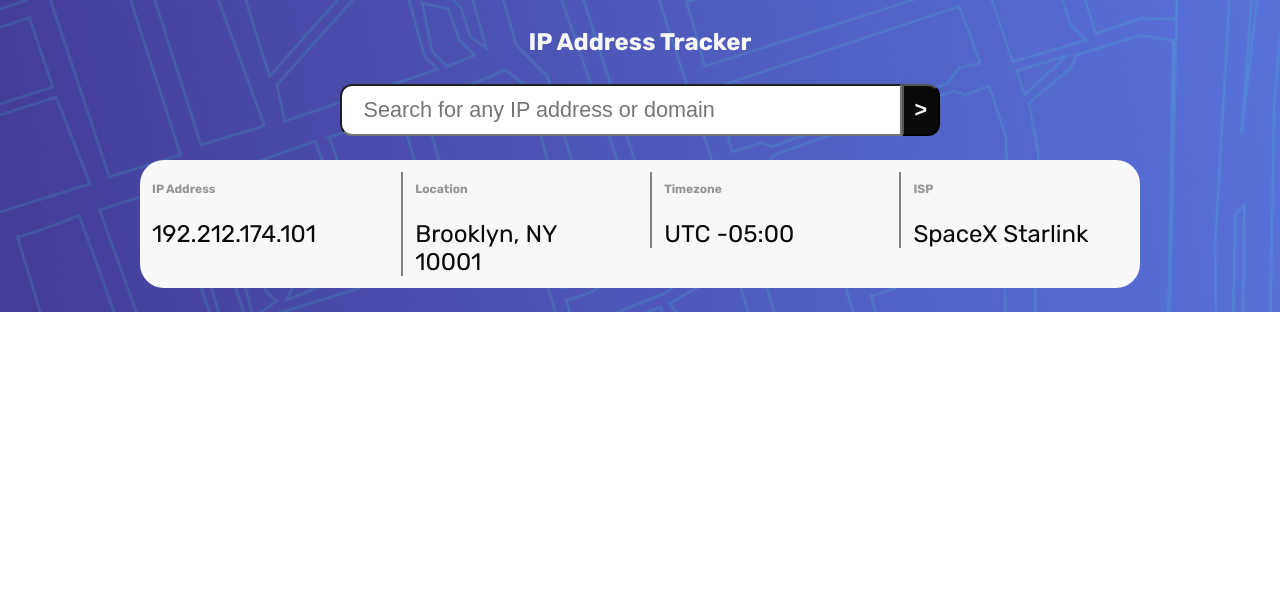
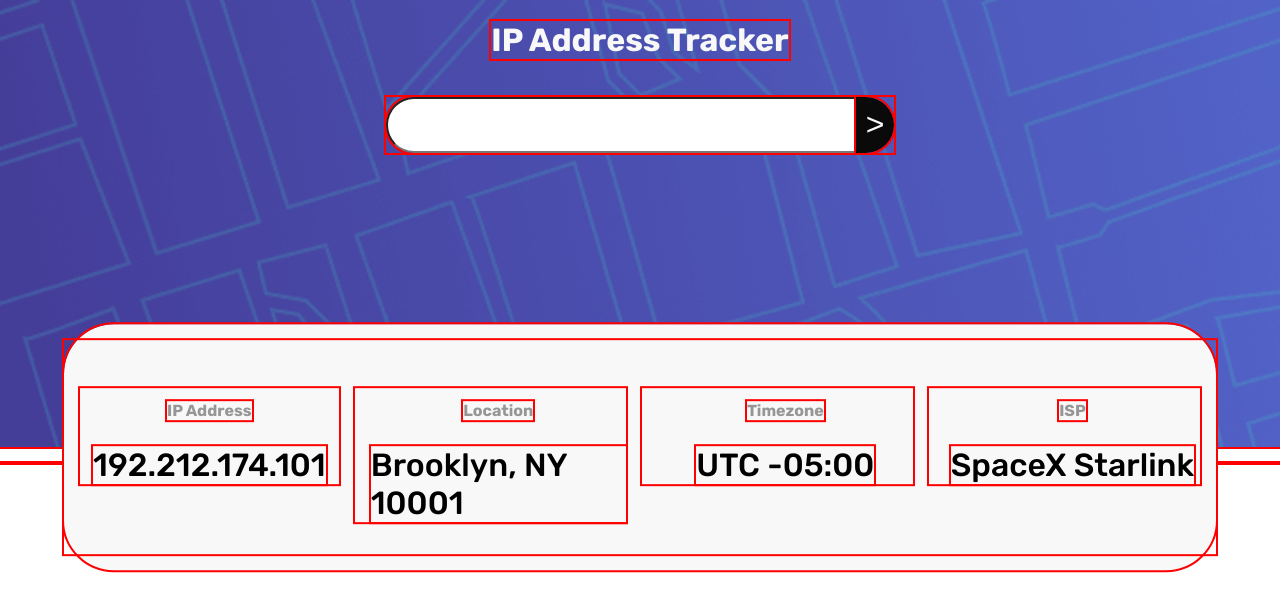
Before and after one commit to Skidragon/sd-ip-address-tracker, a Next.js app: page / in a window 1280 px wide. Shown: the top 612 px of the page. Built offline with nearby package versions, Linux system fonts and the light colour scheme.

Commit message:
Started from html and css to component approach

```diff
--- a/components/StatusList/StatusList.module.scss
+++ b/components/StatusList/StatusList.module.scss
@@ -5,8 +5,8 @@
   padding: 0;
   text-align: center;
   width: 100%;
+  height: 100%;
   max-width: 1000px;
-
   @media screen and (min-width: 1000px) {
     flex-flow: row;
     justify-content: space-between;
--- a/pages/index.tsx
+++ b/pages/index.tsx
@@ -31,48 +31,42 @@ export default function Home() {
   //   }
   // }, [isBrowserEnv]);
   return (
-    <div className={styles.container}>
+    <div>
       <Head>
         <title>Create Next App</title>
         <meta name="description" content="Generated by create next app" />
         <link rel="icon" href="/favicon.ico" />
       </Head>
-      <header
-        className={classNames({
-          [styles.header]: true,
-          "section-container": true,
-        })}
-      >
+      <header className="header container">
         <h1>IP Address Tracker</h1>
-        <SearchBar
-          className={styles["search-bar"]}
-          placeholder="Search for any IP address or domain"
-          onEnter={() => {
-            console.log("Searching");
-          }}
-          onClick={() => {
-            console.log("Searching");
-          }}
-        />
-        <BlankCard className={styles.card}>
-          <StatusList>
-            <StatusItem heading="IP Address">
-              <p>192.212.174.101</p>
-            </StatusItem>
-            <StatusItem heading="Location">
-              <p>Brooklyn, NY 10001</p>
-            </StatusItem>
-            <StatusItem heading="Timezone">
-              <p>UTC -05:00</p>
-            </StatusItem>
-            <StatusItem heading="ISP">
-              <p>SpaceX Starlink</p>
-            </StatusItem>
-          </StatusList>
-        </BlankCard>
+        <div className="search-bar">
+          <input type="search" />
+          <button>{">"}</button>
+        </div>
+        <div className="status-card">
+          <ul className="status-list">
+            <li className="status-item">
+              <h2 className="status-property">IP Address</h2>
+              <p className="status-value">192.212.174.101</p>
+            </li>
+            <li className="status-item">
+              <h2 className="status-property">Location</h2>
+              <p className="status-value">Brooklyn, NY 10001</p>
+            </li>
+            <li className="status-item">
+              <h2 className="status-property">Timezone</h2>
+              <p className="status-value">UTC -05:00</p>
+            </li>
+            <li className="status-item">
+              <h2 className="status-property">ISP</h2>
+              <p className="status-value">SpaceX Starlink</p>
+            </li>
+          </ul>
+        </div>
       </header>
-      {/* {typeof window !== undefined && isBrowserEnv ? <Map /> : null} */}
-      {/* <div ref={mapRef} style={{}} /> */}
+      <main>
+        <div className="map" />
+      </main>
     </div>
   );
 }
--- a/styles/Home.module.scss
+++ /dev/null
@@ -1,20 +0,0 @@
-.header {
-  display: flex;
-  flex-flow: column;
-  align-items: center;
-  text-align: center;
-  background: url("../public/pattern-bg.png");
-  background-size: cover;
-  width: 100%;
-  padding: 1em 1em 2em 1em;
-  position: relative;
-}
-.search-bar {
-  width: 100%;
-  margin-bottom: 2rem;
-}
-.card {
-  margin: 0 auto;
-  width: 100%;
-  max-width: 1000px;
-}
--- a/styles/globals.scss
+++ b/styles/globals.scss
@@ -3,6 +3,9 @@
 *::before,
 *::after {
   box-sizing: border-box;
+}
+* {
+  outline: 2px solid red;
 }
 * + * {
   margin: 1em 0 0;
@@ -19,7 +22,7 @@
 }
 html,
 body {
-  font-size: 12px;
+  font-size: 16px;
   font-family: "Rubik", sans-serif;
   padding: 0;
   margin: 0;
@@ -37,3 +40,77 @@ a {
 button {
   margin: 0;
 }
+// Home
+.container {
+  padding: 0 5vw;
+}
+.header {
+  display: flex;
+  flex-flow: column;
+  align-items: center;
+  background: url("../public/pattern-bg.png");
+  background-size: cover;
+  width: 100%;
+}
+.search-bar {
+  display: flex;
+  width: 100%;
+  max-width: 50ch;
+  margin-bottom: 2rem;
+  input {
+    flex: 1;
+    font-size: 1.2rem;
+    padding: 0 1.2em;
+    border-top-left-radius: 100vh;
+    border-bottom-left-radius: 100vh;
+  }
+  button {
+    border: none;
+    color: var(--white);
+    background: var(--black);
+    font-size: 2rem;
+    padding: 0.3em;
+    border-top-right-radius: 100vh;
+    border-bottom-right-radius: 100vh;
+  }
+}
+.status-card {
+  width: 100%;
+  max-width: 1200px;
+  border-radius: 50px;
+  background: var(--white);
+  position: relative;
+  top: -50%;
+  transform: translate(0, 50%);
+  .status-list {
+    display: flex;
+    flex-flow: column wrap;
+    align-items: center;
+    list-style-type: none;
+    padding: 2em 1em;
+    @media screen and (min-width: 1000px) {
+      flex-flow: row;
+      align-items: baseline;
+    }
+    & > * + * {
+      margin-left: 1em;
+      padding-left: 1em;
+    }
+  }
+  .status-item {
+    display: flex;
+    flex-flow: column;
+    align-items: center;
+    flex: 1 1 100%;
+    max-width: 50ch;
+  }
+  .status-property {
+    font-size: 1rem;
+  }
+  .status-value {
+    flex: 1;
+    margin-top: 0.4em;
+    font-size: 2rem;
+    font-weight: 500;
+  }
+}
```
